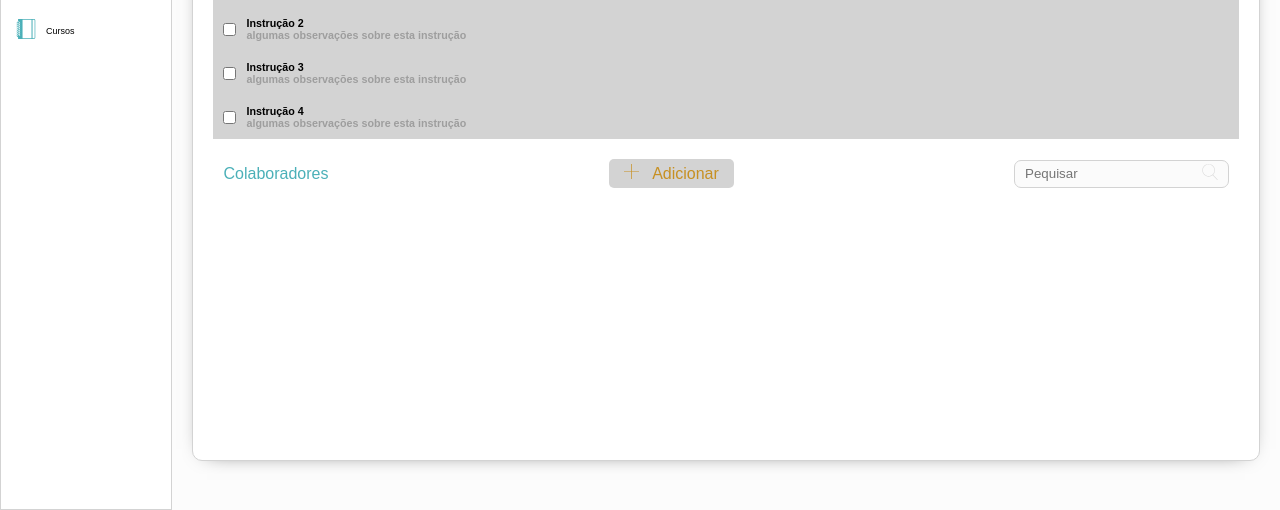
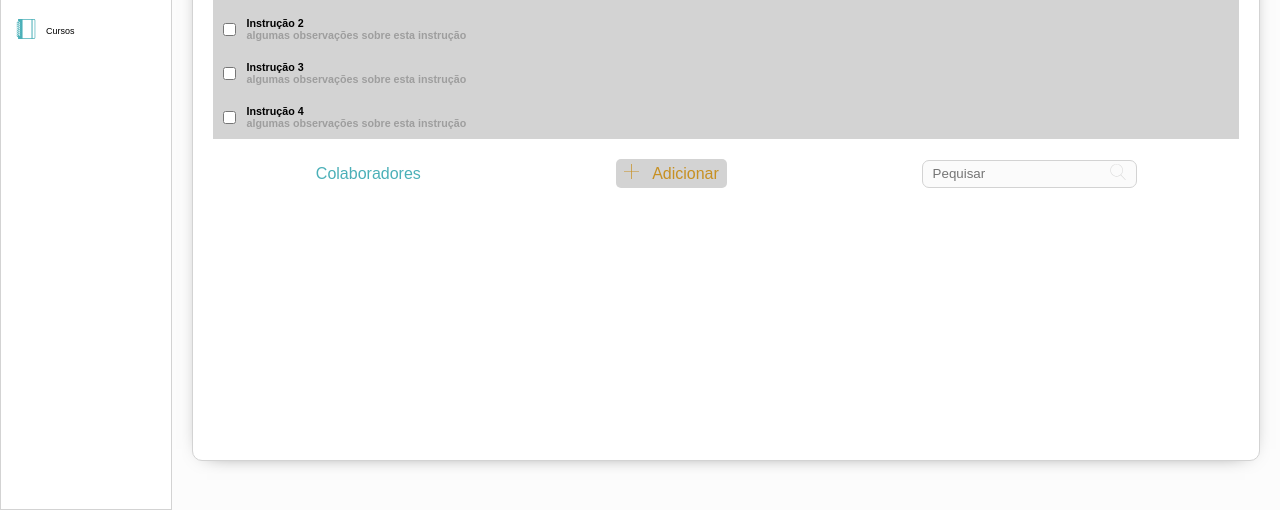
Before and after one commit to brunoalvesdasilvabr/live-university-project, a plain HTML site: page index.html in a window 1280 px wide. Shown: the part 290-800 px from the top of the page. Drawn offline with Linux system fonts and the light colour scheme.

Commit message:
botao add

```diff
--- a/css/style.css
+++ b/css/style.css
@@ -218,7 +218,7 @@
     display:flex;
     align-items:center;
     color:#c79022;
-    padding:5px 15px;
+    padding:5px 8px;
     background-color:lightgray;
     border-radius:5px;
     cursor: pointer;
@@ -240,7 +240,7 @@
     display:flex;
     align-items:center;
     flex-wrap: wrap;
-    justify-content: space-between
+    justify-content: space-around
   }
 
   .search-form{
```
